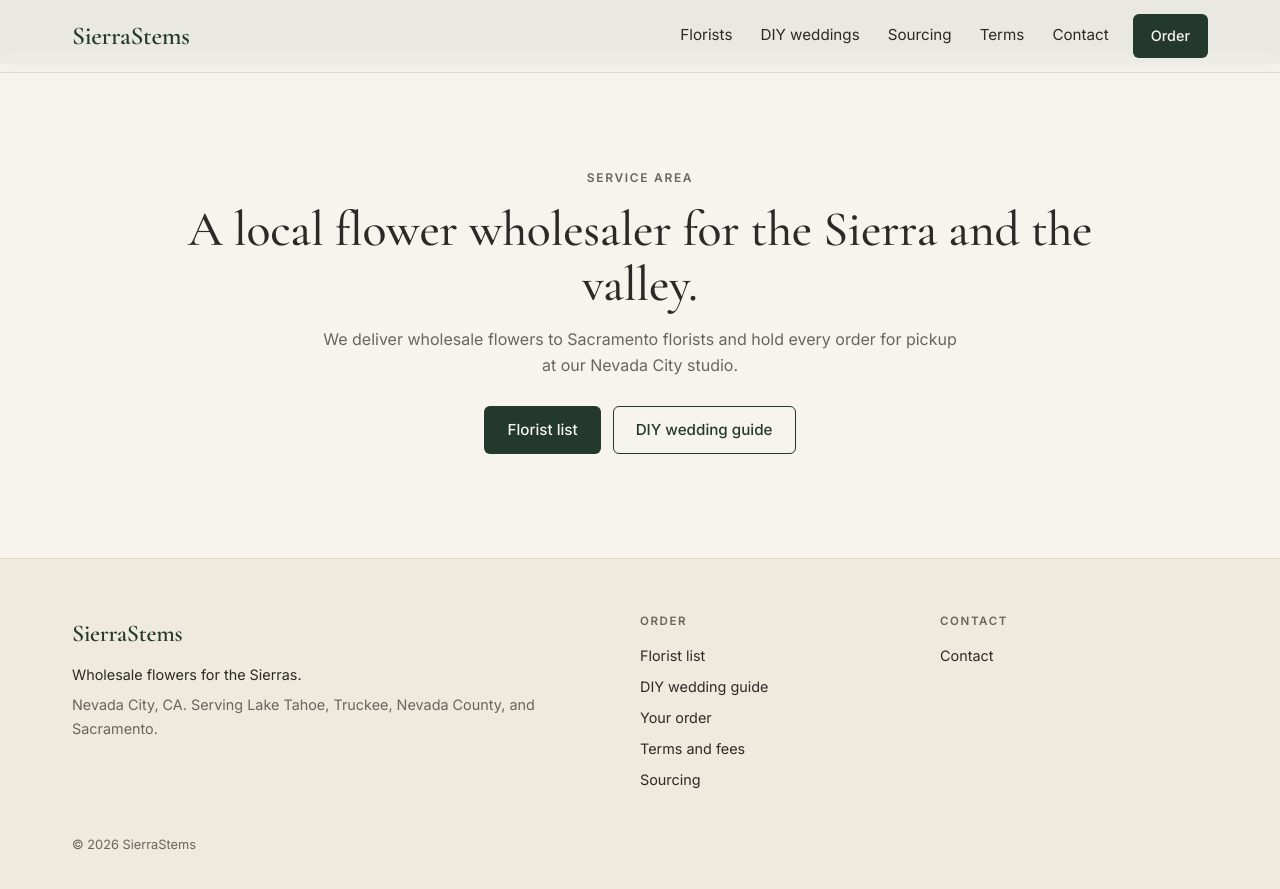
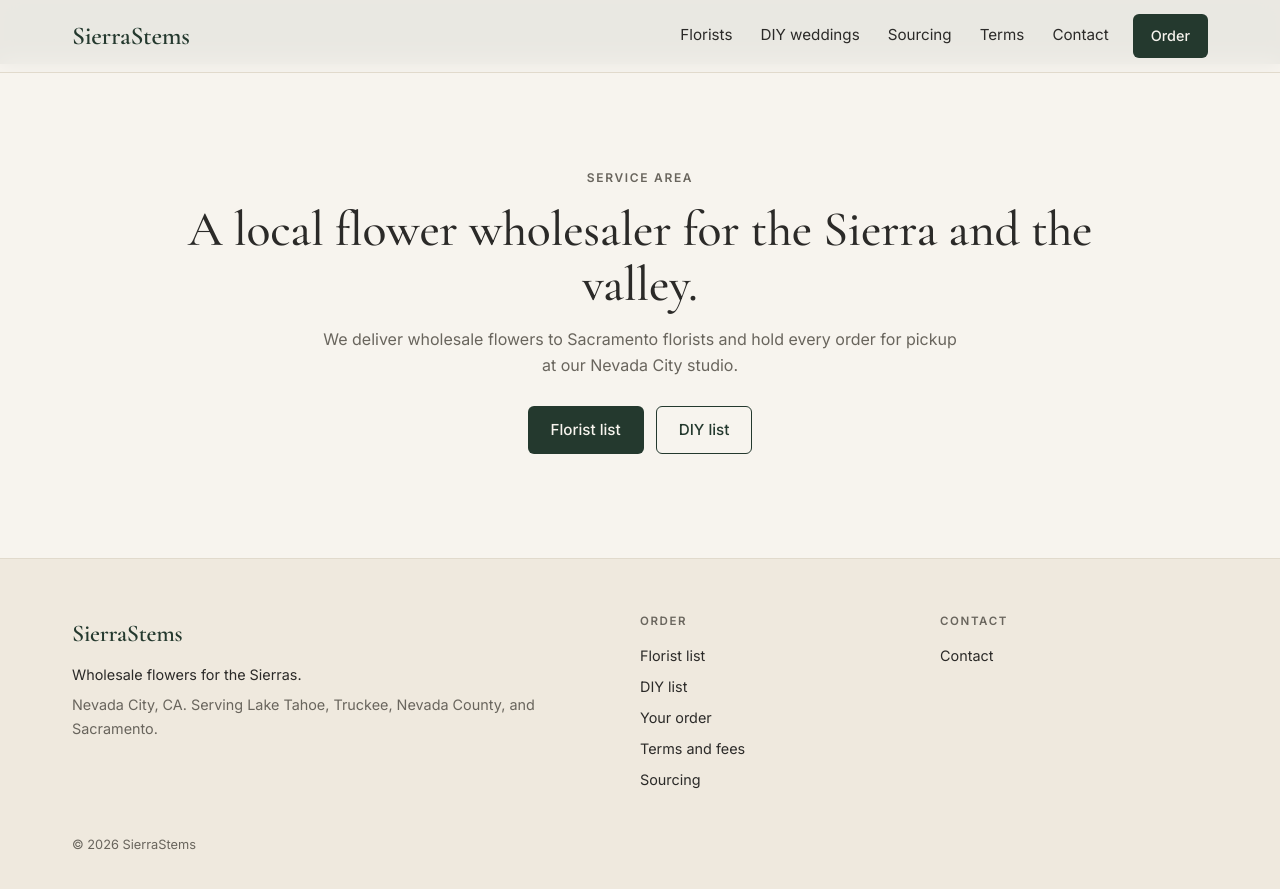
Before and after one commit to jshplhm/sierrastems, a Jekyll site: the page built from index.html, in a window 1280 px wide and 900 px high, scrolled down 3950 px. Shown: the top 889 px of the window. Built offline with Jekyll 4.4.1, drawn with Linux system fonts in a browser that asks for light colours; some of the changed text lies outside the part shown.

Commit message:
Rename DIY wedding guide to DIY list
Co-Authored-By: Claude Opus 5.5 <noreply@anthropic.com>
Claude-Session: https://claude.ai/code/session_012d4NNvuZZmyaY4YyJAbTUg

```diff
--- a/404.html
+++ b/404.html
@@ -6,7 +6,7 @@ sitemap: false
 <section class="page-head wrap">
   <h1 class="h-page">That page is not here.</h1>
   <div class="actions">
-    <a class="btn btn-primary" href="{{ '/diy/' | relative_url }}">DIY wedding guide</a>
+    <a class="btn btn-primary" href="{{ '/diy/' | relative_url }}">DIY list</a>
     <a class="btn btn-ghost" href="{{ '/availability/' | relative_url }}">Florist list</a>
     <a class="btn btn-ghost" href="{{ '/' | relative_url }}">Home</a>
   </div>
--- a/_includes/footer.html
+++ b/_includes/footer.html
@@ -10,7 +10,7 @@
       <h2 class="footer-h">Order</h2>
       <ul class="plain">
         <li><a href="{{ '/availability/' | relative_url }}">Florist list</a></li>
-        <li><a href="{{ '/diy/' | relative_url }}">DIY wedding guide</a></li>
+        <li><a href="{{ '/diy/' | relative_url }}">DIY list</a></li>
         <li><a href="{{ '/order/' | relative_url }}">Your order</a></li>
         <li><a href="{{ '/terms/' | relative_url }}">Terms and fees</a></li>
         <li><a href="{{ '/sourcing/' | relative_url }}">Sourcing</a></li>
--- a/contact/index.html
+++ b/contact/index.html
@@ -26,6 +26,6 @@ body_class: page-contact
   <h2 class="h-display">Ready to order?</h2>
   <div class="actions">
     <a class="btn btn-primary" href="{{ '/availability/' | relative_url }}">Florist list</a>
-    <a class="btn btn-ghost" href="{{ '/diy/' | relative_url }}">DIY wedding guide</a>
+    <a class="btn btn-ghost" href="{{ '/diy/' | relative_url }}">DIY list</a>
   </div>
 </section>
--- a/index.html
+++ b/index.html
@@ -16,7 +16,7 @@ scripts:
     <p class="lede">For florists, event designers, and couples doing their own wedding flowers. Local stems from our Nevada County farm when they are in season. Serving Tahoe, Truckee, Nevada County, and Sacramento.</p>
     <div class="actions">
       <a class="btn btn-primary" href="{{ '/availability/' | relative_url }}">Florist list</a>
-      <a class="btn btn-ghost" href="{{ '/diy/' | relative_url }}">DIY wedding guide</a>
+      <a class="btn btn-ghost" href="{{ '/diy/' | relative_url }}">DIY list</a>
     </div>
   </div>
 </section>
@@ -116,7 +116,7 @@ scripts:
   <p>We deliver wholesale flowers to Sacramento florists and hold every order for pickup at our Nevada City studio.</p>
   <div class="actions">
     <a class="btn btn-primary" href="{{ '/availability/' | relative_url }}">Florist list</a>
-    <a class="btn btn-ghost" href="{{ '/diy/' | relative_url }}">DIY wedding guide</a>
+    <a class="btn btn-ghost" href="{{ '/diy/' | relative_url }}">DIY list</a>
   </div>
 </section>
 
--- a/order/index.html
+++ b/order/index.html
@@ -1,6 +1,6 @@
 ---
 title: Place a Flower Order
-description: Send a flower order to SierraStems from the florist list or the DIY wedding guide. Pickup in Nevada City or delivery to Sacramento.
+description: Send a flower order to SierraStems from the florist list or the DIY list. Pickup in Nevada City or delivery to Sacramento.
 permalink: /order/
 body_class: page-order
 scripts:
@@ -31,7 +31,7 @@ scripts:
     <div class="empty-order" data-empty-order>
       <p>Nothing added yet.</p>
       <div class="actions actions-tight">
-        <a class="btn btn-primary" href="{{ '/diy/' | relative_url }}">DIY wedding guide</a>
+        <a class="btn btn-primary" href="{{ '/diy/' | relative_url }}">DIY list</a>
         <a class="btn btn-ghost" href="{{ '/availability/' | relative_url }}">Florist list</a>
       </div>
       <p class="muted small">Looking for something not listed? Leave the order empty and tell us in the notes.</p>
--- a/sourcing/index.html
+++ b/sourcing/index.html
@@ -8,7 +8,7 @@ body_class: page-sourcing
   <p class="eyebrow">Sourcing</p>
   <h1 class="h-page">Every source named.</h1>
   <p class="lede">In season, the florist list comes from our own farm in Nevada County. Off season, we buy direct from California growers on the Central Coast. Imported roses are available as needed. The list names the source for every item.</p>
-  <p class="muted small">The DIY wedding guide is sourced separately and also includes some imported flowers, such as Ecuadorian roses. Its item names say so.</p>
+  <p class="muted small">The DIY list is sourced separately and also includes some imported flowers, such as Ecuadorian roses. Its item names say so.</p>
 </section>
 
 <section class="section wrap split">
```
